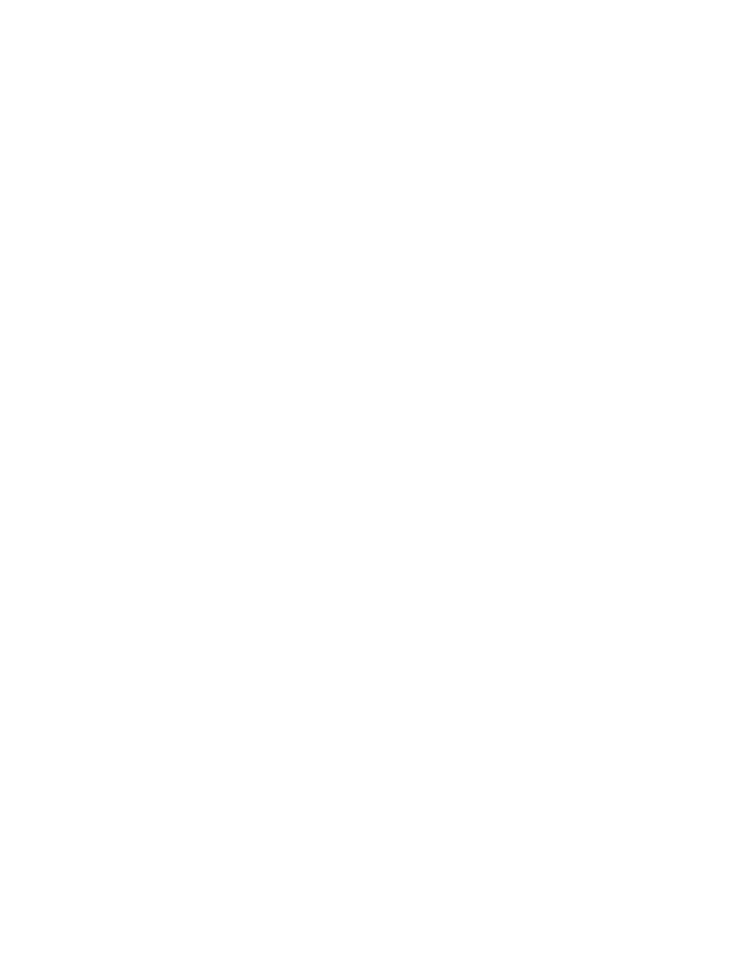
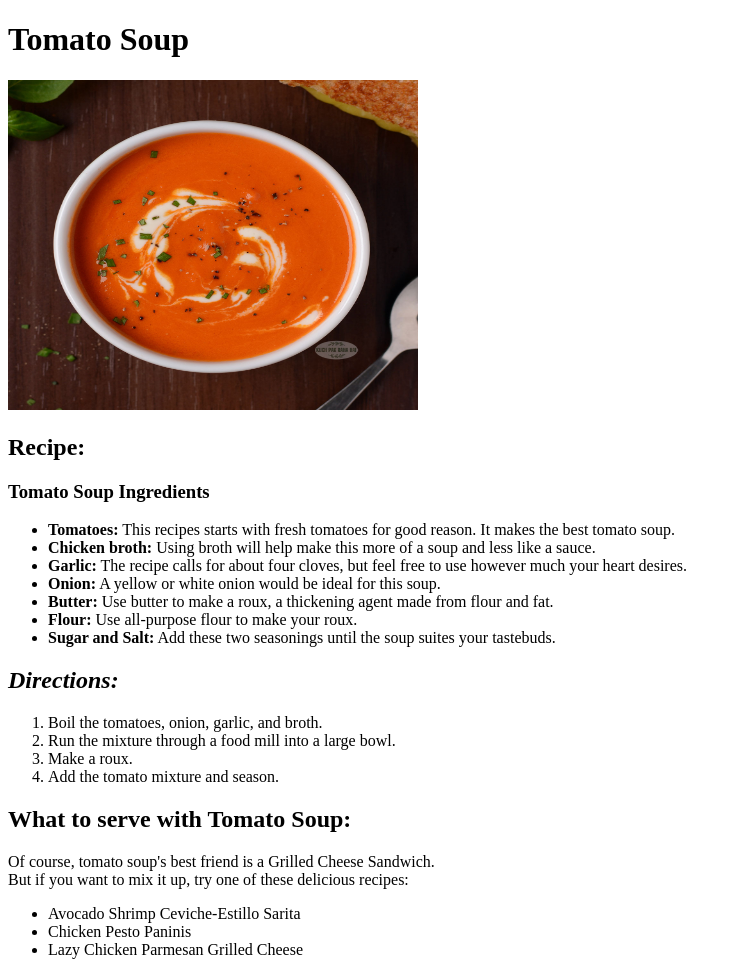
Before and after one commit to Arvx-x/odin-recipes, a plain HTML site: page Recipes/Tomato Soup.html in a window 1280 px wide. Shown: the whole page, without its empty margins (0-742 px from the left). Before the commit the page ends 800 px from the top, so only its background shows below. Drawn offline with Linux system fonts and the light colour scheme.

Commit message:
New recipe page in the odin recipes, namely- tomato soup.

```diff
--- a/Recipes/Tomato Soup.html
+++ b/Recipes/Tomato Soup.html
@@ -0,0 +1,37 @@
+<!DOCTYPE html>
+<html lang="en">
+  <head>
+    <meta charset="UTF-8">
+    <title>Soup</title>
+  </head>
+
+  <body>
+    <h1>Tomato Soup</h1>
+    <img src="../Recipes/tomatosoup.jpg" height="330" width="410">
+    <h2><strong>Recipe:</strong></h2>
+    <h3>Tomato Soup Ingredients</h3>
+    <ul>
+        <li><strong>Tomatoes:</strong> This recipes starts with fresh tomatoes for good reason. It makes the best tomato soup.</li>
+        <li><strong>Chicken broth:</strong> Using broth will help make this more of a soup and less like a sauce.</li>
+        <li><strong>Garlic:</strong> The recipe calls for about four cloves, but feel free to use however much your heart desires.</li>
+        <li><strong>Onion:</strong> A yellow or white onion would be ideal for this soup.</li>
+        <li><strong>Butter:</strong> Use butter to make a roux, a thickening agent made from flour and fat.</li>
+        <li><strong>Flour:</strong> Use all-purpose flour to make your roux.</li>
+        <li><strong>Sugar and Salt:</strong> Add these two seasonings until the soup suites your tastebuds.</li>
+    </ul>
+    <h2><strong><em>Directions:</em></strong></h2>
+    <ol>
+        <li>Boil the tomatoes, onion, garlic, and broth.</li>
+        <li>Run the mixture through a food mill into a large bowl.</li>
+        <li>Make a roux.</li>
+        <li>Add the tomato mixture and season.</li>
+    </ol>
+    <h2> What to serve with Tomato Soup:</h2>
+    Of course, tomato soup's best friend is a Grilled Cheese Sandwich.<br>
+    But if you want to mix it up, try one of these delicious recipes:
+    <ul>
+        <li>Avocado Shrimp Ceviche-Estillo Sarita</li>
+        <li>Chicken Pesto Paninis</li>
+        <li>Lazy Chicken Parmesan Grilled Cheese</li>
+    </ul>
+  </body>
```
Also changed, not shown: Recipes/Fettuccine Alfredo.html (+1 -1 lines), Recipes/tomatosoup.jpg (added).
